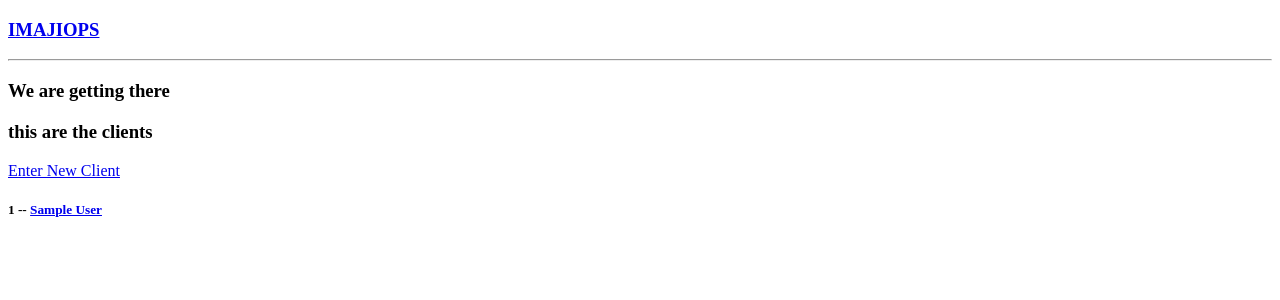
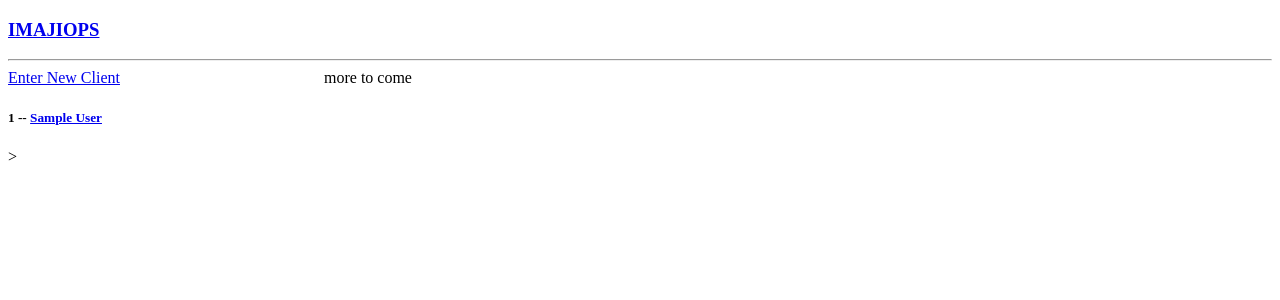
Before and after one commit to stevescilar/imajiops, a Django app: page / in a window 1280 px wide. Shown: the top 300 px of the page. Run offline with Django 4.2, Linux system fonts and the light colour scheme; tables that the repository leaves empty hold one stand-in row (values such as "Sample post").

Commit message:
imajipos

```diff
--- a/clients/templates/clients/home.html
+++ b/clients/templates/clients/home.html
@@ -3,8 +3,14 @@
 <!-- block content -->
 {% block content %}
 
-<h3> We are getting there</h3>
-<h3> this are the clients </h3>
+<style>
+    .home-container{
+        display: grid;
+        grid-template-columns: 1fr 3fr;
+    }
+</style>
+
+<div class="home-container">
     <div>
         <a href="{% url 'create-client' %}">Enter New Client </a>
         <div>
@@ -16,4 +22,9 @@
         </div>
     </div>
 
+    <div>
+        more to come
+    </div>
+</div>>
+
 {% endblock %}
```
Lines whose indentation alone changed are shown as unchanged.
